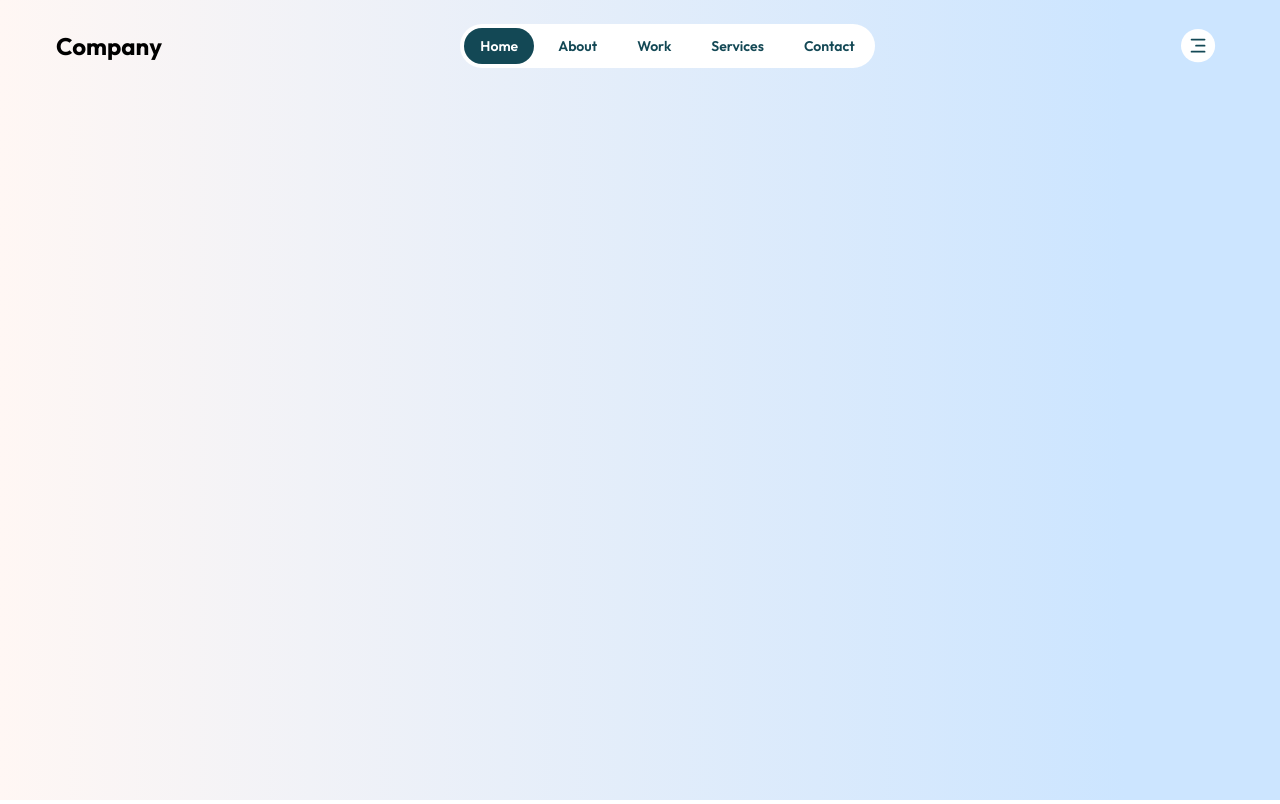
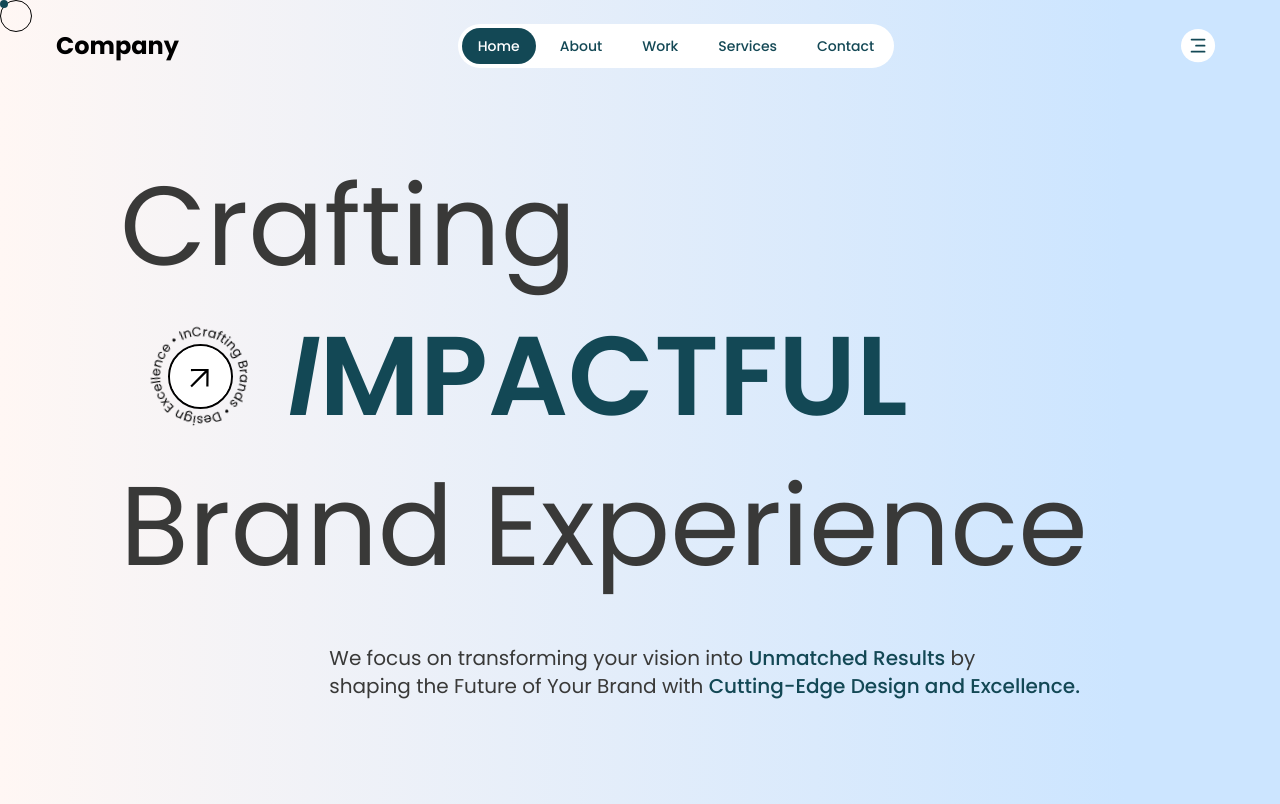
Before and after one commit to swapnilgupta14/French-fry-features, a Next.js app: page /homepage in a window 1280 px wide. Built offline with nearby package versions, Linux system fonts and the light colour scheme.

Commit message:
updates: homepage, customCursor

```diff
--- /dev/null
+++ b/src/components/CustomCursor.js
@@ -0,0 +1,77 @@
+import React, { useEffect, useRef } from "react";
+import { gsap } from "gsap";
+
+const CustomCursor = () => {
+  const circleRef = useRef(null);
+  const dotRef = useRef(null);
+
+  useEffect(() => {
+    const onMouseMove = (e) => {
+      const { clientX: x, clientY: y } = e;
+
+      gsap.to(circleRef.current, {
+        x: x - 15,
+        y: y - 15,
+        duration: 0.4,
+        ease: "power2.out",
+      });
+
+      gsap.to(dotRef.current, {
+        x: x - 4,
+        y: y - 4,
+        duration: 1,
+        ease: "power3.out",
+      });
+    };
+
+    window.addEventListener("mousemove", onMouseMove);
+    return () => {
+      window.removeEventListener("mousemove", onMouseMove);
+    };
+  }, []);
+
+  useEffect(() => {
+    let timeoutId = null;
+
+    const handleMouseMove = (dets) => {
+      const x = dets.clientX - 5;
+      const y = dets.clientY - 4;
+
+      const cursor = document.querySelector(".cursor");
+      if (cursor === null) return;
+
+      cursor.style.display = "block";
+      cursor.style.left = x + "px";
+      cursor.style.top = y + "px";
+
+      clearTimeout(timeoutId);
+      timeoutId = setTimeout(() => {
+        cursor.style.display = "none";
+      }, 1000);
+    };
+
+    document.addEventListener("mousemove", handleMouseMove);
+    return () => {
+      document.removeEventListener("mousemove", handleMouseMove);
+      clearTimeout(timeoutId);
+    };
+  }, []);
+
+  return (
+    <>
+      <div
+        ref={circleRef}
+        className="w-8 h-8 border border-black rounded-full fixed top-0 left-0 pointer-events-none"
+        style={{ zIndex: 10 }}
+      ></div>
+
+      <div
+        ref={dotRef}
+        className="w-2 h-2 bg-accent rounded-full fixed top-0 left-0 pointer-events-none"
+        style={{ zIndex: 10 }}
+      ></div>
+    </>
+  );
+};
+
+export default CustomCursor;
--- /dev/null
+++ b/src/components/Hero.js
@@ -0,0 +1,93 @@
+"use-client";
+
+import React, { useRef, useEffect, useState } from "react";
+import Image from "next/image";
+import gsap from "gsap";
+
+const RotatingText = () => {
+  const textRef = useRef(null);
+
+  useEffect(() => {
+    if (textRef.current) {
+      gsap.to(textRef.current, {
+        rotation: 360,
+        duration: 25,
+        repeat: -1,
+        ease: "linear",
+      });
+    }
+  }, []);
+
+  return (
+    <div className="relative w-40 h-40 mx-auto md:mx-0">
+      <div
+        ref={textRef}
+        className="absolute inset-0 w-full h-full"
+        style={{ transformOrigin: "center center" }}
+      >
+        <svg viewBox="0 0 100 100" width="100%" height="100%">
+          <path
+            id="curve"
+            fill="transparent"
+            d="M 50 50 m -25, 0 a 25,25 0 1,1 50,0 a 25,25 0 1,1 -50,0"
+          />
+          <text fontSize="8">
+            <textPath xlinkHref="#curve">
+              Crafting Brands • Design Excellence • Innovation •
+            </textPath>
+          </text>
+        </svg>
+      </div>
+      <div className="absolute inset-0 flex items-center justify-center">
+        <Image
+          width={65}
+          height={65}
+          src="/NE Arrow Icon.svg"
+          alt="North East Arrow"
+          className="rounded-full border-2 border-black"
+        />
+      </div>
+    </div>
+  );
+};
+
+const Hero = () => {
+  return (
+    <section className="flex md:flex-row items-center justify-between text-black h-[91vh]">
+      <div className="w-full text-center md:text-left space-y-6 p-10 text-textGray">
+        <h1 className="text-3xl md:text-[7rem] leading-tight px-20">
+          <span>Crafting</span>
+
+          <span className="flex items-center">
+            <RotatingText />
+            <p className=" text-accent px-2 font-semibold">
+              <span className="poppins-semibold-italic">I</span>MPACTFUL
+            </p>
+          </span>
+          <span className="">Brand Experience</span>
+        </h1>
+
+        <div className="flex flex-col justify-center items-end px-[10rem] py-6">
+          <div>
+            <div className="text-lg md:text-xl">
+              We focus on transforming your vision into{" "}
+              <p className="text-accent inline-block font-medium">
+                {" "}
+                Unmatched Results{" "}
+              </p>{" "}
+              by
+            </div>
+            <div className="text-lg md:text-xl">
+              shaping the Future of Your Brand with{" "}
+              <p className="text-accent inline-block font-medium">
+                Cutting-Edge Design and Excellence.{" "}
+              </p>
+            </div>
+          </div>
+        </div>
+      </div>
+    </section>
+  );
+};
+
+export default Hero;
--- a/src/components/Header.js
+++ b/src/components/common/Header.js
@@ -3,7 +3,7 @@ import { FaBars } from "react-icons/fa";
 import { MdHome, MdInfo, MdWork, MdContactPhone } from "react-icons/md";
 import Link from "next/link";
 import Image from "next/image";
-import Menu from "@/components/Menu";
+import Menu from "@/components/common/Menu";
 
 const Header = () => {
   const [activeLink, setActiveLink] = useState("Home");
@@ -38,7 +38,7 @@ const Header = () => {
   ];
 
   return (
-    <header className="w-full">
+    <header className="w-full z-20">
       <div className="flex items-center justify-between pt-4 px-14">
         <div className="text-2xl font-bold text-teal-800">
           <Link href="/" className="text-black">
@@ -53,7 +53,7 @@ const Header = () => {
                 key={item.label}
                 href={item.link}
                 onClick={() => setActiveLink(item.label)}
-                className={`mx-1 px-4 py-2 font-semibold rounded-full transition-all duration-300 ease-in-out transform aria-hidden:true ${
+                className={`mx-1 px-4 py-2 font-medium rounded-full transition-all duration-300 ease-in-out transform aria-hidden:true ${
                   activeLink === item.label
                     ? "bg-accent text-white"
                     : "text-accent hover:bg-gray-300 hover:text-accent"
--- a/src/components/Menu.js
+++ b/src/components/common/Menu.js
@@ -170,7 +170,7 @@ const Menu = ({ toggleMenu }) => {
             <div
               key={index}
               ref={(el) => (linksRef.current[index] = el)}
-              className={`text-white font-extrabold text-7xl flex items-center justify-between pb-6 ${
+              className={`text-white font-semibold text-7xl flex items-center justify-between pb-6 ${
                 index !== menuLinks.length - 1 ? "border-b-2 border-white" : ""
               }`}
             >
--- a/src/pages/_app.js
+++ b/src/pages/_app.js
@@ -1,5 +1,13 @@
-import "@/styles/globals.css";
+import "../styles/globals.css";
+import CustomCursor from "../components/CustomCursor";
 
-export default function App({ Component, pageProps }) {
-  return <Component {...pageProps} />;
+function MyApp({ Component, pageProps }) {
+  return (
+    <>
+      <CustomCursor />
+      <Component {...pageProps} />
+    </>
+  );
 }
+
+export default MyApp;
--- a/src/pages/homepage.js
+++ b/src/pages/homepage.js
@@ -1,15 +1,16 @@
-import React from 'react'
-import Header from '@/components/Header';
+import React from "react";
+import Header from "@/components/common/Header";
+import Hero from "@/components/Hero";
 
 const Homepage = () => {
   return (
-    <div className='flex flex-col justify-start items-center'>
-        <Header/>
-        <div>
-
-        </div>
+    <div className="flex flex-col justify-start items-center ">
+      <Header />
+      <div className="flex-1 w-full h-full">
+        <Hero />
+      </div>
     </div>
-  )
-}
+  );
+};
 
 export default Homepage;
--- a/src/styles/globals.css
+++ b/src/styles/globals.css
@@ -1,4 +1,5 @@
 @import url('https://fonts.googleapis.com/css2?family=Outfit:wght@100..900&display=swap');
+@import url('https://fonts.googleapis.com/css2?family=Poppins:ital,wght@0,100;0,200;0,300;0,400;0,500;0,600;0,700;0,800;0,900;1,100;1,200;1,300;1,400;1,500;1,600;1,700;1,800;1,900&display=swap');
 
 @tailwind base;
 @tailwind components;
@@ -11,10 +12,18 @@
 }
 
 html {
-  font-family: "Outfit", sans-serif;
+  /* font-family: "Outfit", sans-serif; */
+  font-family: "Poppins", sans-serif;
     font-optical-sizing: auto;
 }
 
 body {
   background: linear-gradient(90deg, #fff7f4 0%, #cce5ff 88%);
 }
+
+
+.poppins-semibold-italic {
+  font-family: "Poppins", sans-serif;
+  font-weight: 550;
+  font-style: italic;
+}
--- a/tailwind.config.js
+++ b/tailwind.config.js
@@ -9,6 +9,7 @@ module.exports = {
     extend: {
       colors: {
         accent: "#134855",
+        textGray: "#393938",
         foreground: "var(--foreground)",
       },
     },
```
Also changed, not shown: src/components/common/Footer.js (added).
